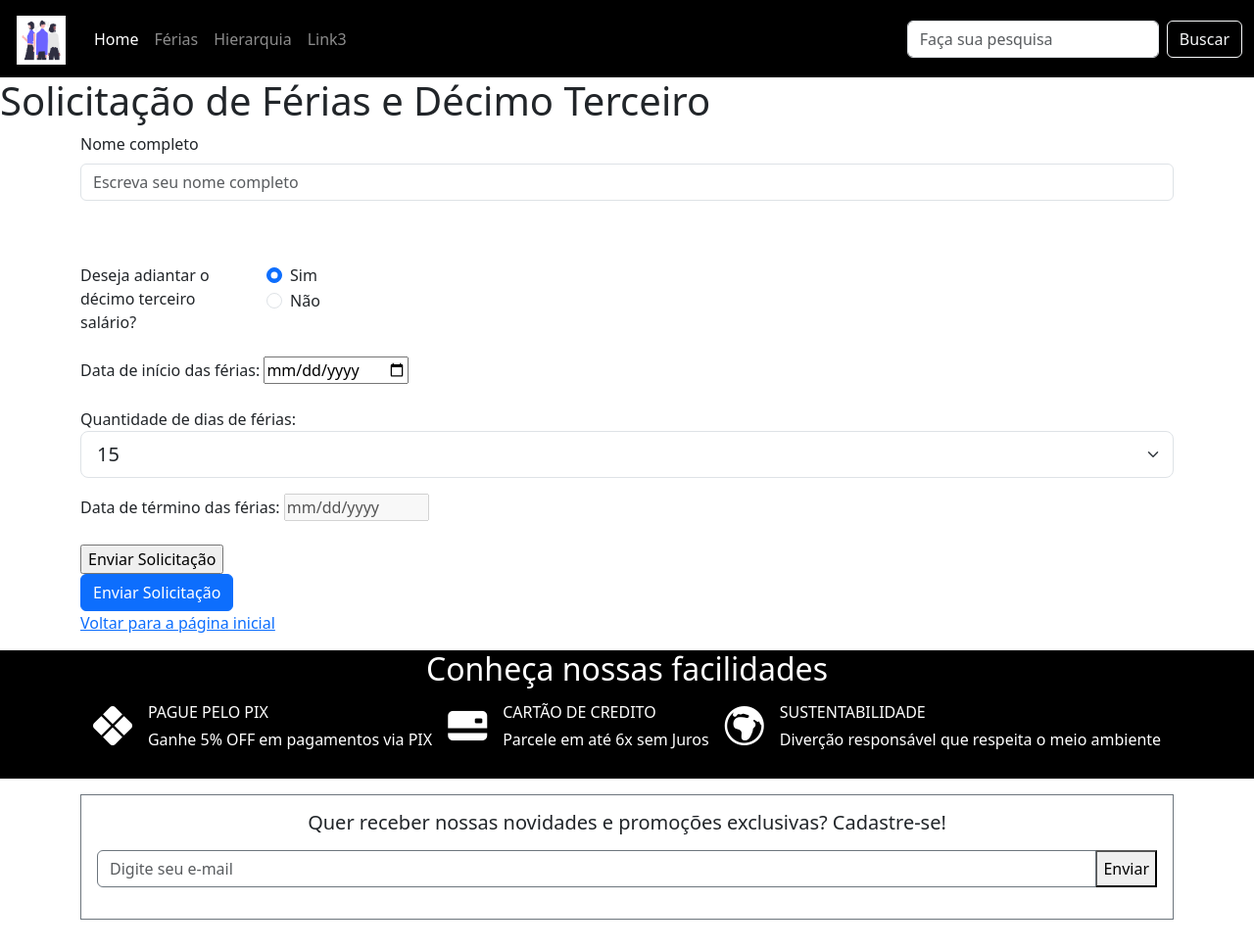
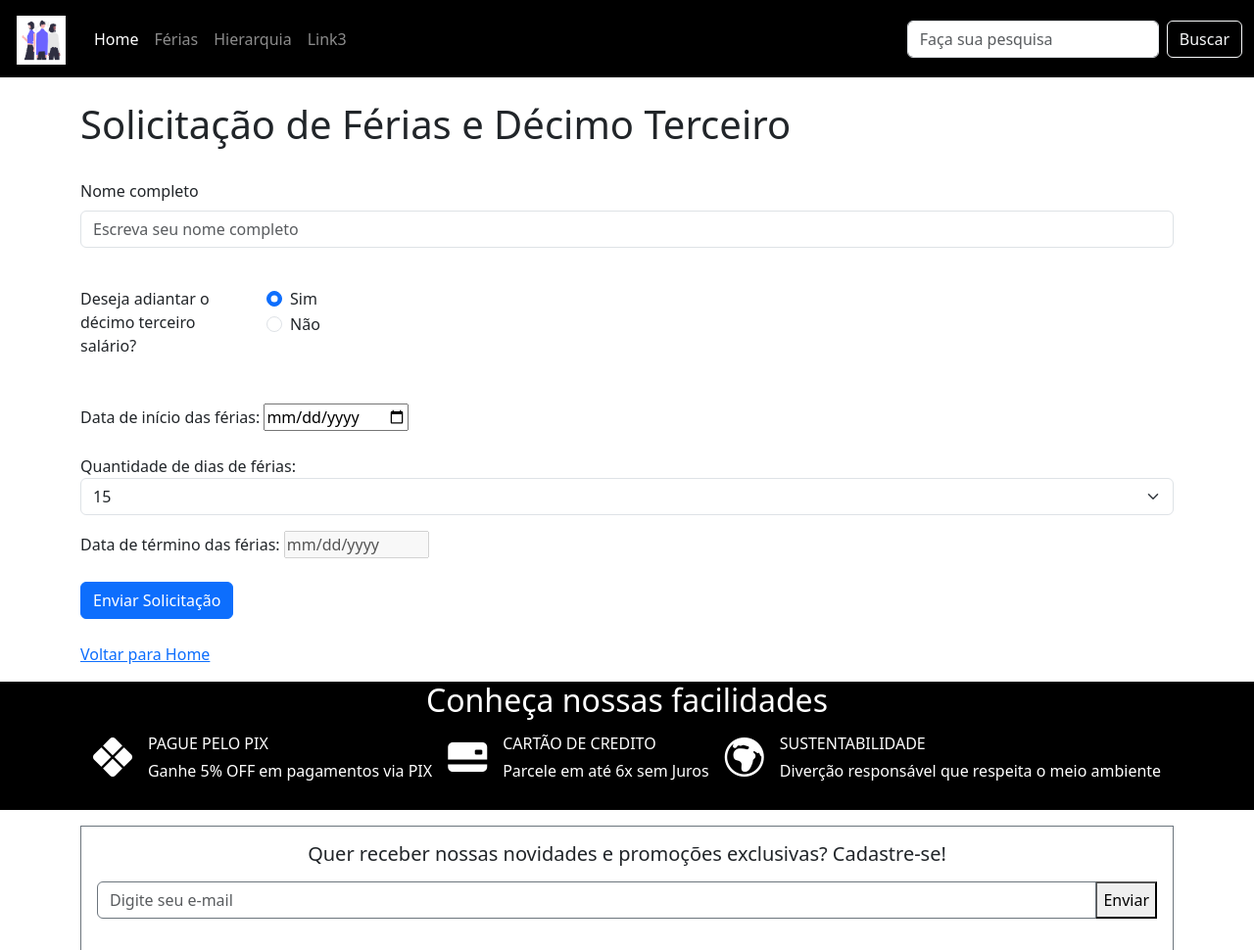
Before and after one commit to Jessica-Franca/PHP, a PHP site: page /paginas/SolicitacaoFerias.php in a window 1280 px wide. Shown: the top 970 px of the page at 98% size. Run offline with PHP 8.4, Linux system fonts and the light colour scheme.

Commit message:
Ajuste tela de solicitação de férias

```diff
--- a/estilo/estilo.css
+++ b/estilo/estilo.css
@@ -3,3 +3,7 @@
     height: 50px;
     margin: 0 5px;
 }
+.titulo{
+    font-weight: bold;
+    text-align: center;
+}
--- a/paginas/SolicitacaoFerias.php
+++ b/paginas/SolicitacaoFerias.php
@@ -6,16 +6,16 @@
 </head>
 
 <body>
-    <?php include_once('navbar.php'); ?>
+    <?php include_once('navbar.php'); ?><br>
 
-    <h1>Solicitação de Férias e Décimo Terceiro</h1>
     <div class="container">
         <form action="processar_solicitacao.php" method="POST">
+            <h1>Solicitação de Férias e Décimo Terceiro</h1><br>
 
             <div class="mb-3">
                 <label for="formGroupExampleInput" class="form-label">Nome completo</label>
                 <input type="text" class="form-control" id="formGroupExampleInput"
-                    placeholder="Escreva seu nome completo" required><br><br>
+                    placeholder="Escreva seu nome completo" required><br>
             </div>
 
             <fieldset class="row mb-3">
@@ -35,7 +35,7 @@
                         </label>
                     </div>
                 </div>
-            </fieldset>
+            </fieldset><br>
 
 
 
@@ -44,21 +44,22 @@
                 <input type="date" id="data_inicio" name="data_inicio" required><br><br>
 
                 <label for="quantidade_dias">Quantidade de dias de férias:</label>
-                <select class="form-select form-select-lg mb-3" aria-label="Large select example" id="quantidade_dias"
+                <select class="form-select form-select-mb mb-3" aria-label="Large select example" id="quantidade_dias"
                     name="quantidade_dias">
                     <option value="15">15</option>
                     <option value="20">20</option>
                     <option value="30">30</option>
                 </select>
 
-
                 <label for="data_termino">Data de término das férias:</label>
                 <input type="date" id="data_termino" name="data_termino" disabled><br><br>
 
-                <input type="submit" value="Enviar Solicitação">
             </form>
 
             <script>
+                // Lista de datas de feriados (exemplo)
+                const feriados = ["2023-06-01", "2023-07-10", "2023-09-07"];
+
                 document.getElementById('data_inicio').addEventListener('change', function () {
                     calcularDataTermino();
                 });
@@ -78,15 +79,8 @@
                 }
             </script>
 
-
-
-
-
-
-
-
-            <button type="submit" class="btn btn-primary">Enviar Solicitação</button>
-            <p><a href="/index.php">Voltar para a página inicial</a></p>
+            <button type="submit" class="btn btn-primary">Enviar Solicitação</button><br><br>
+            <p><a href="/index.php">Voltar para Home</a></p>
         </form>
     </div>
 
```
